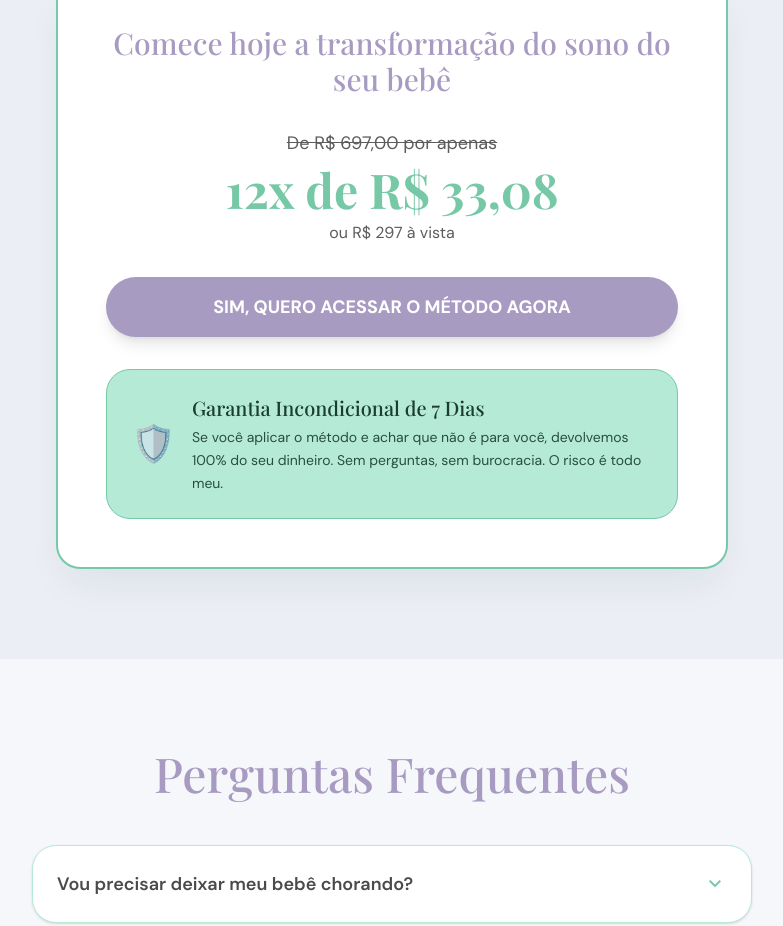
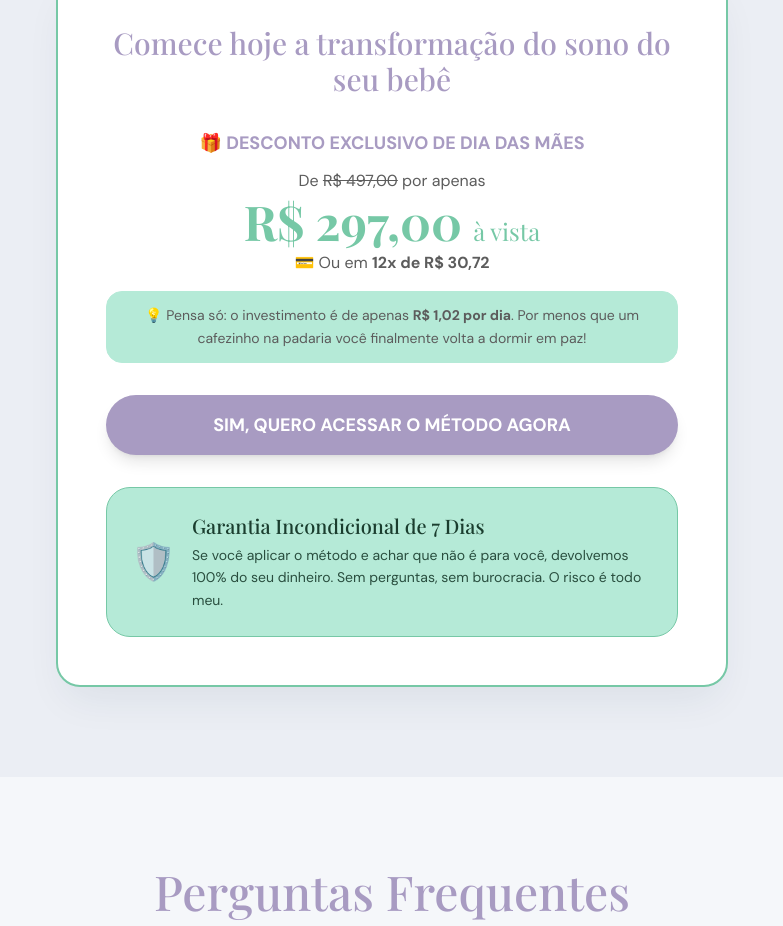
Before and after one commit to jotaraujo/5_dimensoes_do_sono, a React (Vite) app: page / in a window 1280 px wide. Shown: the part 7825-8751 px from the top of the page, without its empty margins (248-1031 px from the left). Built offline with nearby package versions, Linux system fonts and the light colour scheme; a web font is replaced by a local one.

Commit message:
:sparkles: feat: Adding cta link and change offer text

```diff
--- a/src/components/FAQ.jsx
+++ b/src/components/FAQ.jsx
@@ -77,7 +77,7 @@ export default function FAQ() {
 
         {/* CTA final */}
         <div ref={ctaRef} className="text-center fade-in-up delay-300">
-          <Button href="#oferta" className="w-full md:w-auto">
+          <Button href="https://pay.kiwify.com.br/5nOEc6c" target="_blank" className="w-full md:w-auto">
             GARANTIR MINHA VAGA AGORA
           </Button>
         </div>
--- a/src/components/Header.jsx
+++ b/src/components/Header.jsx
@@ -51,7 +51,8 @@ export default function Header() {
 
         {/* CTA desktop */}
         <Button
-          href="#oferta"
+          href="https://pay.kiwify.com.br/5nOEc6c"
+          target="_blank"
           className="hidden md:inline-flex px-6 py-3 text-sm font-semibold"
         >
           Começar Agora
@@ -83,7 +84,8 @@ export default function Header() {
             </a>
           ))}
           <Button
-            href="#oferta"
+            href="https://pay.kiwify.com.br/5nOEc6c"
+            target="_blank"
             className="mt-2 w-full text-sm font-semibold"
             onClick={() => setMenuOpen(false)}
           >
--- a/src/components/Hero.jsx
+++ b/src/components/Hero.jsx
@@ -38,7 +38,7 @@ export default function Hero() {
 
           {/* CTA principal */}
           <div className="pt-2">
-            <Button href="#oferta" variant='primary' className="w-full md:w-auto">
+            <Button href="https://pay.kiwify.com.br/5nOEc6c" target="_blank" variant='primary' className="w-full md:w-auto">
               QUERO VOLTAR A DORMIR EM PAZ
             </Button>
           </div>
--- a/src/components/Offer.jsx
+++ b/src/components/Offer.jsx
@@ -19,17 +19,25 @@ export default function Offer() {
 
           {/* Preço */}
           <div className="mb-8">
-            <p className="text-on-surface-variant line-through text-lg mb-2">
-              De R$ 697,00 por apenas
+            <p className="text-secondary font-bold text-lg mb-3">
+              🎁 DESCONTO EXCLUSIVO DE DIA DAS MÃES
             </p>
-            <div className="text-5xl font-display font-bold text-primary mb-2">
-              12x de R$ 33,08
+            <p className="text-on-surface-variant text-base mb-1">
+              De <span className="line-through">R$ 497,00</span> por apenas
+            </p>
+            <div className="text-5xl font-display font-bold text-primary mb-1">
+              R$ 297,00 <span className="text-2xl font-normal">à vista</span>
             </div>
-            <p className="text-on-surface-variant">ou R$ 297 à vista</p>
+            <p className="text-on-surface-variant text-base mb-4">
+              💳 Ou em <strong>12x de R$ 30,72</strong>
+            </p>
+            <p className="text-on-surface-variant text-sm leading-relaxed bg-primary-container rounded-xl px-4 py-3 border border-primary-container">
+              💡 Pensa só: o investimento é de apenas <strong>R$ 1,02 por dia</strong>. Por menos que um cafezinho na padaria você finalmente volta a dormir em paz!
+            </p>
           </div>
 
           {/* CTA principal */}
-          <Button href="#" className="w-full text-lg mb-8">
+          <Button href="https://pay.kiwify.com.br/5nOEc6c" target="_blank" className="w-full text-lg mb-8">
             SIM, QUERO ACESSAR O MÉTODO AGORA
           </Button>
 
```
Also changed, not shown: src/assets/criancas_1.png.
